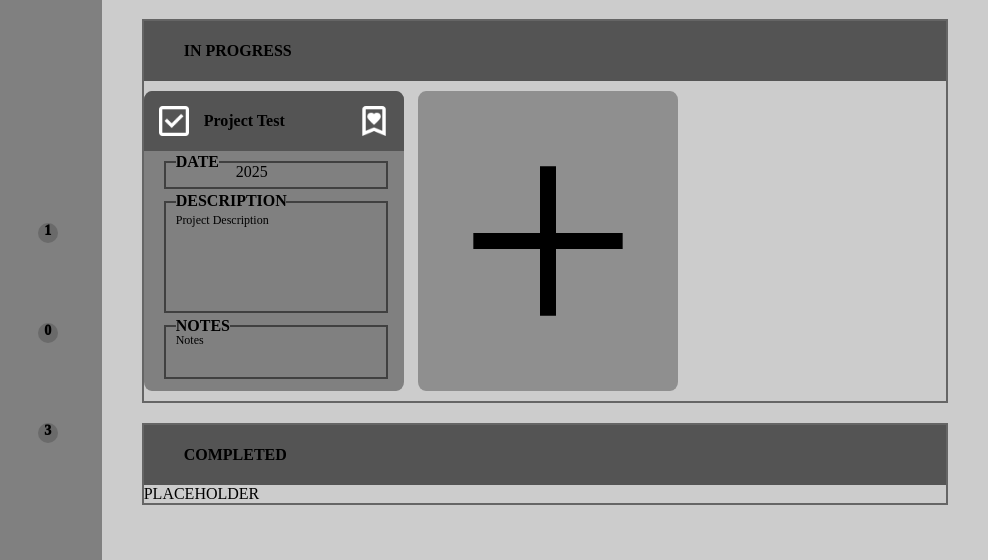
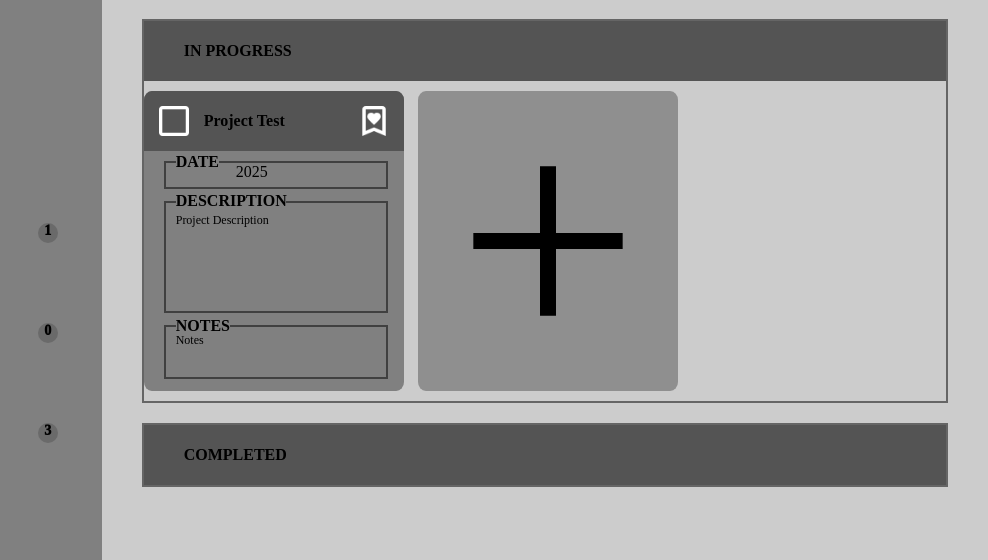
Before and after one commit to Calandda/Todo-list---Practice, a website built with webpack: page src/template.html in a window 1280 px wide. Shown: the part 101-661 px from the top of the page, 292-1280 px from the left. Built offline with nearby package versions, Linux system fonts and the light colour scheme.

Commit message:
Added PRIORITY and COMPLETE placement for TodoList
Added INPROGRESS and COMPLETE Todo List separation, Added PRIORITY
placement for Todo list items

```diff
--- a/src/DOM/dom.js
+++ b/src/DOM/dom.js
@@ -1,7 +1,7 @@
 import addIcon from "../images/add.png";
 import smallAddIcon from "../images/addSmall.png";
-import checkedIcon from "../images/checklist-unchecked.png";
-import uncheckedIcon from "../images/checklist-checked.png";
+import checkedIcon from "../images/checklist-checked.png";
+import uncheckedIcon from "../images/checklist-unchecked.png";
 import bookmark from "../images/bookmark.png";
 import bookmarkHeart from "../images/bookmark-heart.png";
 
@@ -137,10 +137,11 @@ class domChangeObject{
         let index = projects.getProjectIndex(projectId);
         console.log('fillTodoList: LENGTH:' + projects.getProject().length + ' projectId:' + projectId +  ' INDEX:' + index);
         const TODO_LENGTH = projects.getProject()[index].projectTodoList.length; // CURRENTLY NOT WORKING
-
-        for(let i = 0;i < TODO_LENGTH;i++){
-            this.fillTodoListIndividual(projects,index,i);
-        };
+        for(let j = 1; j >= 0;j--){
+            for(let i = 0;i < TODO_LENGTH;i++){
+                this.fillTodoListIndividual(projects,index,i,j);
+            };
+        }
         this.fillTodoListAddButton(projects,index);
     };
     fillProjectIndividual(projects,projectId, PROJECT_INDEX){
@@ -213,7 +214,7 @@ class domChangeObject{
             formHeaderEdit.style.display = 'flex';
         });
     };
-    fillTodoListIndividual(projects,PROJECT_INDEX,TODO_INDEX){
+    fillTodoListIndividual(projects,PROJECT_INDEX,TODO_INDEX,PRIORITY){
         const project = projects.getProject()[PROJECT_INDEX].projectTodoList[TODO_INDEX];
 
         //const divId = document.createElement('p');
@@ -262,8 +263,10 @@ class domChangeObject{
         pNotes.textContent = project.getNotes();
 
         if(project.getCheck() === true){
+            pCheck.dataset.check = true;
             pCheck.src = checkedIcon;
         } else if(project.getCheck() === false){
+            pCheck.dataset.check = false;
             pCheck.src = uncheckedIcon;
         }
         divTodo.classList.add('divTodoList','bgColorGray');
@@ -307,8 +310,11 @@ class domChangeObject{
         sectionTodo.append(divDescription);
         sectionTodo.append(divNotes);
         divTodo.appendChild(sectionTodo);
-        this.sectionTodoList.appendChild(divTodo);
-
+        if(pCheck.dataset.check === 'false' && PRIORITY === project.getPriority()){
+            this.sectionTodoList.appendChild(divTodo);
+        } else if (pCheck.dataset.check === 'true' && PRIORITY === project.getPriority()){
+            this.sectionTodoListComplete.appendChild(divTodo);
+        }
         divTodo.addEventListener("click",(e)=>{
             if(e.target.classList[0] != 'pCheck' && e.target.classList[0] != 'pPriority'){
                 this.openEdit(projects,PROJECT_INDEX,TODO_INDEX);
@@ -398,6 +404,9 @@ class domChangeObject{
         while(this.sectionTodoList.firstChild){
             this.sectionTodoList.removeChild(this.sectionTodoList.firstChild);
         };
+        while(this.sectionTodoListComplete.firstChild){
+            this.sectionTodoListComplete.removeChild(this.sectionTodoListComplete.firstChild);
+        };
     };
     openHeaderEdit(){
     }
--- a/src/style.css
+++ b/src/style.css
@@ -48,9 +48,10 @@
 body{
     margin: 0;
     padding: 0;
-    height: 100vh;
+    min-height: 100vh;
     display: flex;
     flex-direction: row;
+    overflow-y: scroll;
 }
 aside{
     display: flex;
@@ -151,13 +152,17 @@ h1{
     justify-self: center;
     align-self: center;
 }
-.sectionTodo{
+.sectionTodoAll{
     display: grid;
     grid-template-columns: 1fr 1fr 1fr 1fr;
     grid-auto-rows: 320px;
-    overflow-y: auto;
     gap: 14px;
 }
+
+.sectionTodoAll > section{
+
+}
+
 .divTodoProgress{
     overflow: hidden;
     margin: 0;
--- a/src/template.html
+++ b/src/template.html
@@ -14,7 +14,7 @@
 
             </section>
         </aside>
-        <main class = 'bgColorLightGray'>
+        <main class = 'bgColorLightGray overflowTrue'>
             <header class = 'headerProjectTitle'>
                 <h1>PLACEHOLDER</h1>
                 <form id = 'formEditHeader'>
@@ -33,20 +33,18 @@
                     </button>
                 </section>
             </header>
-            <div class = 'divTodoProgress borderBlack overflowTrue'>
+            <div class = 'divTodoProgress borderBlack'>
                 <div class = 'divTodoProgressHeader bgColorDarkGray' data-switch = 1>
                     <p class = 'fontHeavy'>IN PROGRESS</p>
                 </div>
-                <section class = 'sectionTodo'>
-
+                <section class = 'sectionTodo sectionTodoAll overflowTrue'>
                 </section>
             </div>
-            <div class = 'divTodoCompleted borderBlack overflowTrue'>
+            <div class = 'divTodoCompleted borderBlack'>
                 <div class = 'divTodoCompleteHeader divTodoProgressHeader bgColorDarkGray' data-switch = 1>
                     <p class = 'fontHeavy'>COMPLETED</p>
                 </div>
-                <section class = 'sectionTodoComplete'>
-                    PLACEHOLDER
+                <section class = 'sectionTodoComplete sectionTodoAll overflowTrue'>
                 </section>
             </div>
         </main>
```
